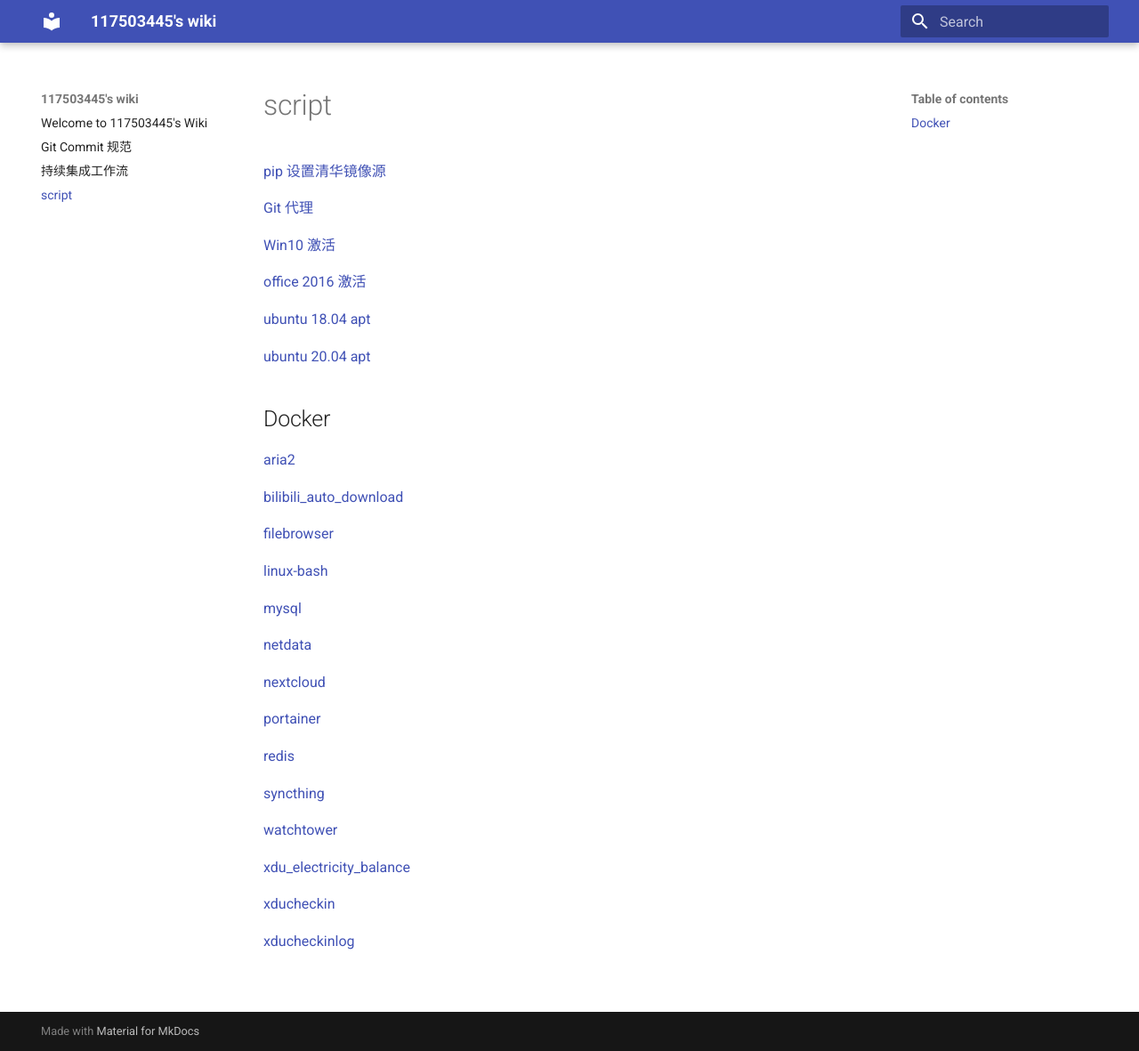
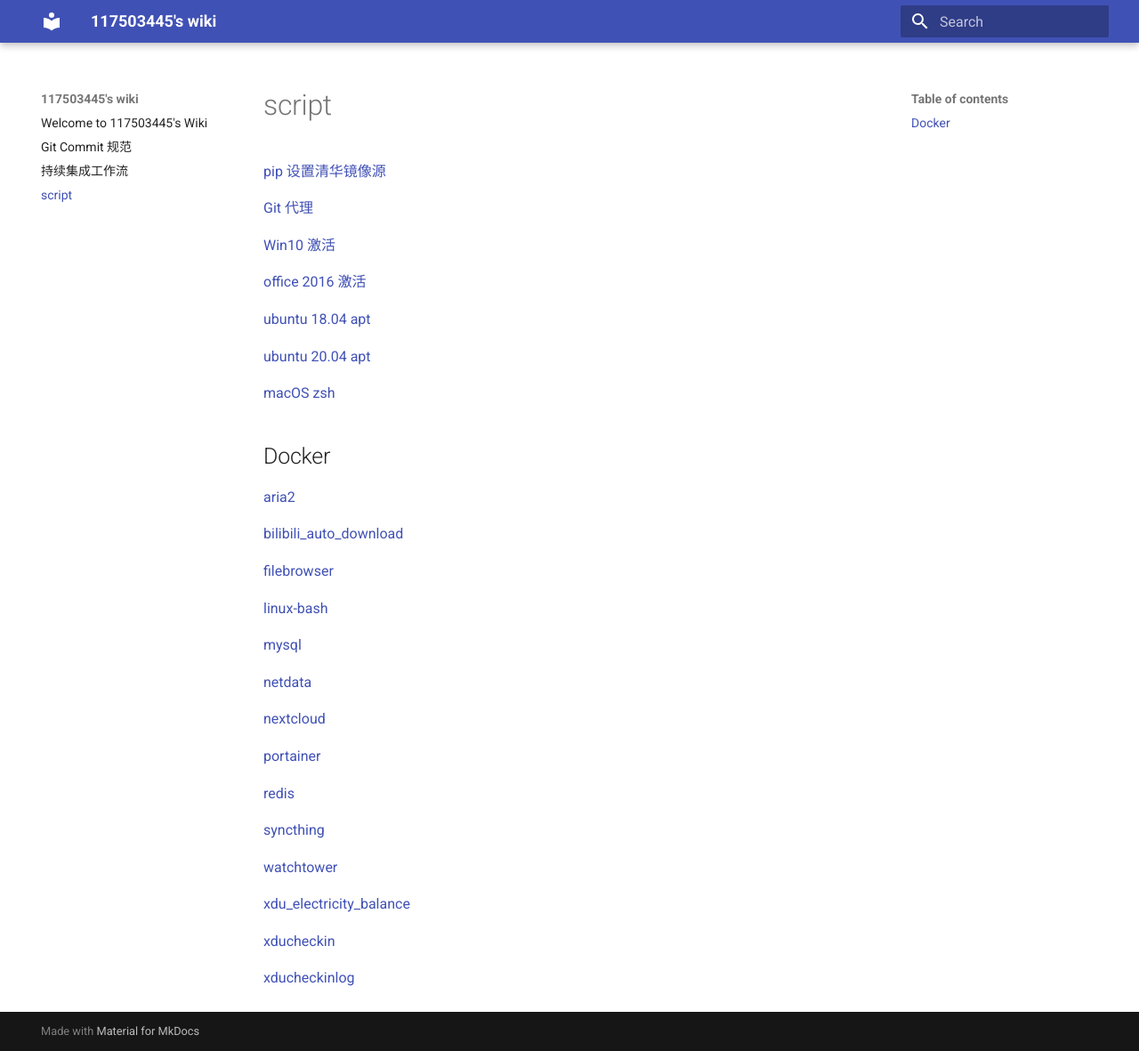
Before and after one commit to 117503445/wiki, an MkDocs documentation site: the page built from docs/script.md, in a window 1280 px wide and 1181 px high. Shown: the whole window at 89% size. Built offline with MkDocs 1.6.1 and Material for MkDocs 9.7.7, drawn with Linux system fonts in a browser that asks for light colours.

Commit message:
macOS zsh

```diff
--- a/docs/script.md
+++ b/docs/script.md
@@ -11,6 +11,8 @@
 [ubuntu 18.04 apt](script/ubuntu_1804_apt.sh)
 
 [ubuntu 20.04 apt](script/ubuntu_2004_apt.sh)
+
+[macOS zsh](script/zsh.sh)
 
 ## Docker
 
```
Also changed, not shown: 1 other file.
